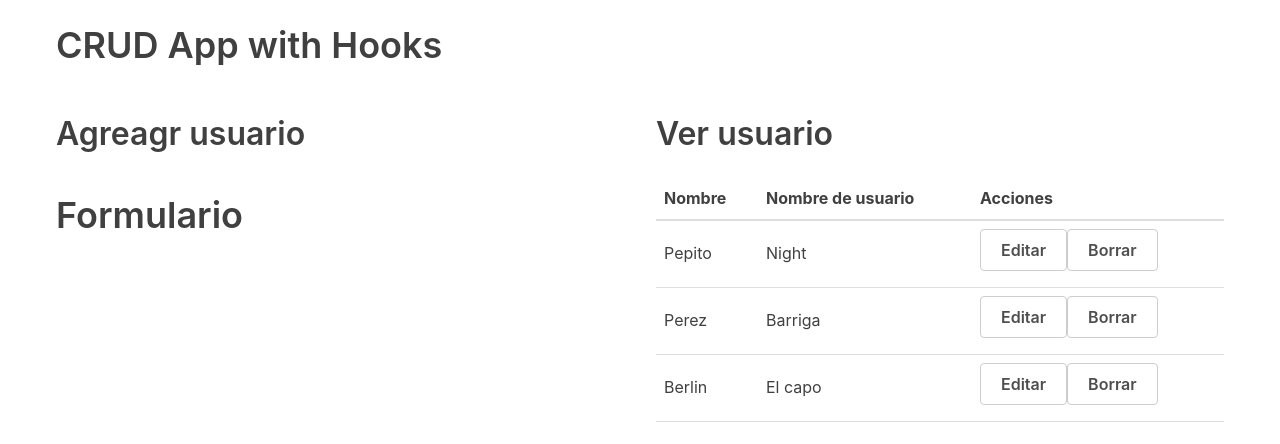
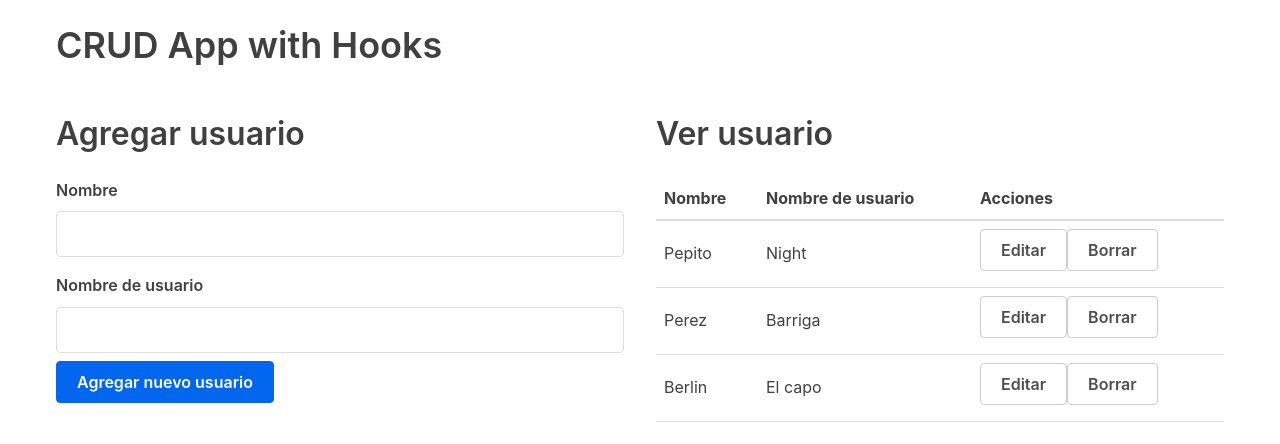
Before and after one commit to Daniuh/a, a React (Create React App) app: page / in a window 1280 px wide. Shown: the top 444 px of the page. Built offline with nearby package versions, Linux system fonts and the light colour scheme.

Commit message:
Se termina estructura de la tabla y se hace la estructura de agregar usuario y confirmación de requerido

```diff
--- a/src/App.js
+++ b/src/App.js
@@ -27,8 +27,8 @@ const App = () => {
       <h1>CRUD App with Hooks</h1>
       <div className="flex-row">
         <div className="flex-large">
-          <h2>Agreagr usuario</h2>
-          <AddUserForm />
+          <h2>Agregar usuario</h2>
+          <AddUserForm addUser = {addUser}/>
         </div>
         <div className="flex-large">
           <h2>Ver usuario</h2>
--- a/src/components/AddUserForm.jsx
+++ b/src/components/AddUserForm.jsx
@@ -1,9 +1,46 @@
-import React from 'react';
+import React from "react";
+import { useForm } from "react-hook-form";
 
-const AddUserForm = () => {
-    return (
-        <h1>Formulario</h1>
-     );
-}
+const AddUserForm = (props) => {
+  const {
+    register,
+    handleSubmit,
+    formState: { errors },
+  } = useForm();
+
+  const onSubmit = (data, e) => {
+    console.log(data);
+  };
+
+  return (
+    <form onSubmit={handleSubmit(onSubmit)}>
+      <label>Nombre</label>
+      <input
+        type="text"
+        name="name"
+        ref={{
+          ...register("name", {
+            required: { value: true},
+          }),
+        }}
+      />
+      <div>
+        {errors.name && <div>Este campo es requerido</div>}
+      </div>
+      <label>Nombre de usuario</label>
+      <input
+        type="text"
+        name="username"
+        ref={{
+          ...register("username", {
+            required: { value: true},
+          }),
+        }}
+      />
+      {errors.username && <div>Este campo es requerido</div>}
+      <button>Agregar nuevo usuario</button>
+    </form>
+  );
+};
 
 export default AddUserForm;
```
Also changed, not shown: src/components/UserTable.jsx (line endings or trailing spaces).
